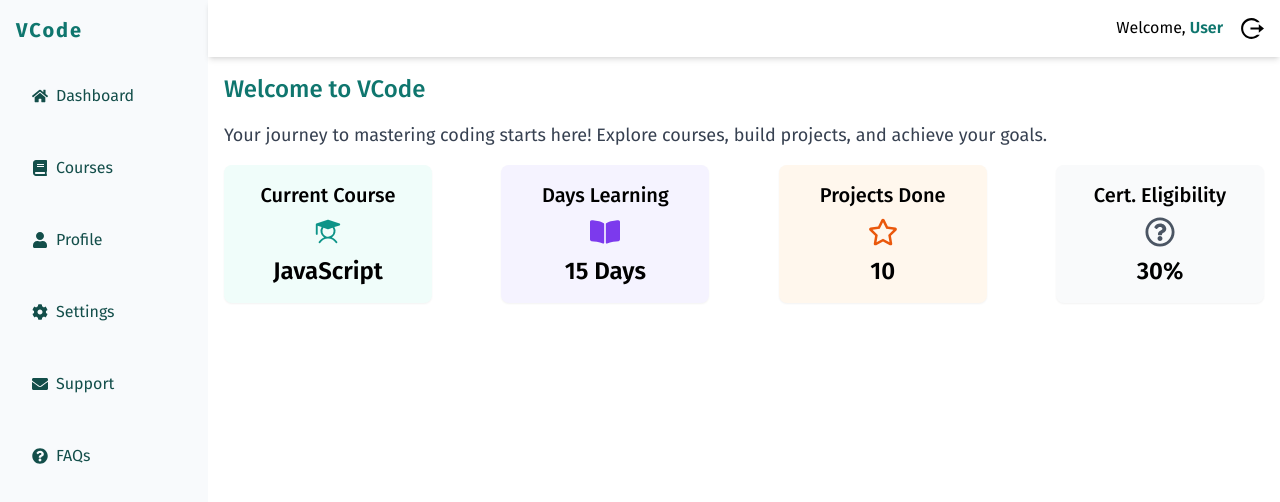
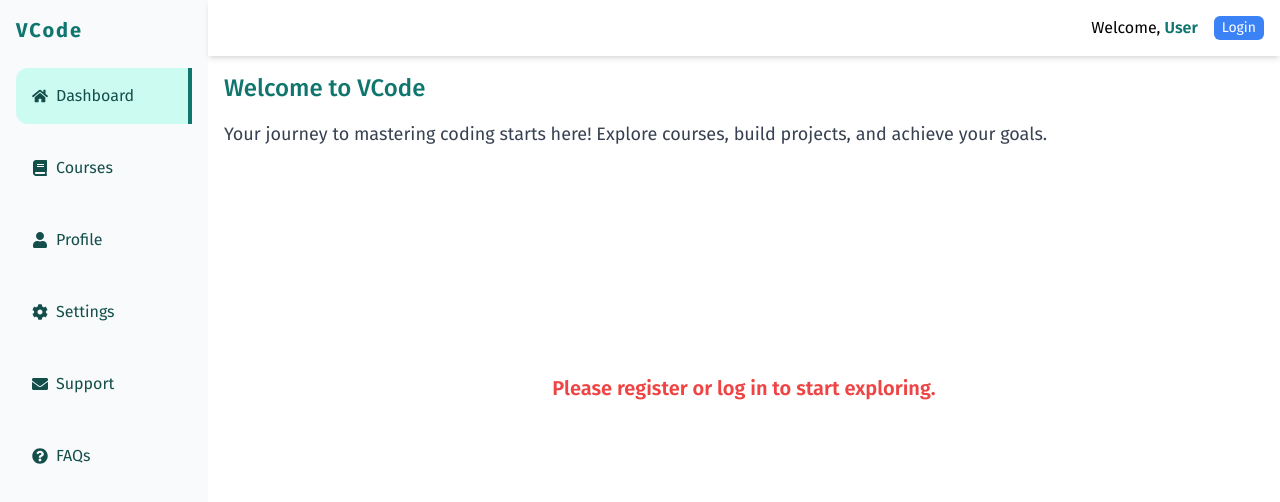
Before and after one commit to svivek19/elearning-platform-frontend, a React (Create React App) app: page /dashboard in a window 1280 px wide. Shown: the top 502 px of the page. Built offline with nearby package versions, Linux system fonts and the light colour scheme.

Commit message:
dashboard fixed

```diff
--- a/src/components/navbar/Navbar.jsx
+++ b/src/components/navbar/Navbar.jsx
@@ -2,7 +2,7 @@ import React from "react";
 import toast, { Toaster } from "react-hot-toast";
 import { RiLogoutCircleRLine } from "react-icons/ri";
 import { TbDoorExit } from "react-icons/tb";
-import { useLocation, useNavigate } from "react-router-dom";
+import { Link, useLocation, useNavigate } from "react-router-dom";
 
 const Navbar = () => {
   const location = useLocation();
@@ -49,6 +49,7 @@ const Navbar = () => {
               </span>{" "}
             </h3>
           </div>
+          {user?.fullName ? (
             <button
               className="flex items-center cursor-pointer"
               title="Logout"
@@ -56,6 +57,15 @@ const Navbar = () => {
             >
               <RiLogoutCircleRLine size={25} />
             </button>
+          ) : (
+            <Link
+              to={"/"}
+              className="flex items-center bg-blue-500 w-fit px-2 py-0 text-sm text-white rounded-md hover:bg-blue-600 duration-300"
+            >
+              {" "}
+              Login{" "}
+            </Link>
+          )}
         </div>
       </div>
     </nav>
--- a/src/components/sidebar/Sidebar.jsx
+++ b/src/components/sidebar/Sidebar.jsx
@@ -11,7 +11,7 @@ import { Link, useLocation } from "react-router-dom";
 
 const Sidebar = () => {
   const location = useLocation();
-  const [activeItem, setActiveItem] = useState(location.pathname);
+  const [activeItem, setActiveItem] = useState("/dashboard");
 
   const handleItemClick = (path) => {
     setActiveItem(path);
@@ -30,11 +30,11 @@ const Sidebar = () => {
         <Link
           to="/dashboard"
           className={`flex items-center p-4 text-teal-900 rounded-l-xl ${
-            activeItem === "/"
+            activeItem === "/dashboard"
               ? "bg-teal-100 border-teal-700 border-r-4"
               : "hover:bg-teal-100"
           } max-sm:justify-center`}
-          onClick={() => handleItemClick("/")}
+          onClick={() => handleItemClick("/dashboard")}
         >
           <FaHome className="mr-2" />
           <span className="hidden sm:inline">Dashboard</span>
--- a/src/pages/dashboard/Dashboard.jsx
+++ b/src/pages/dashboard/Dashboard.jsx
@@ -2,6 +2,10 @@ import React from "react";
 import Cards from "../../components/dashboard/Cards";
 
 const Dashboard = () => {
+  // get user details from local storage
+  const user = JSON.parse(localStorage.getItem("userData"));
+  console.log();
+
   return (
     <div>
       <h1 className="max-sm:text-xl text-2xl font-medium text-teal-700 mb-4">
@@ -13,7 +17,13 @@ const Dashboard = () => {
       </p>
 
       <div>
-        <Cards />
+        {user?.fullName ? (
+          <Cards />
+        ) : (
+          <div className="flex justify-center items-center h-[60vh] text-red-500 font-semibold">
+            <h1>Please register or log in to start exploring.</h1>
+          </div>
+        )}
       </div>
     </div>
   );
```
Lines whose indentation alone changed are shown as unchanged.
